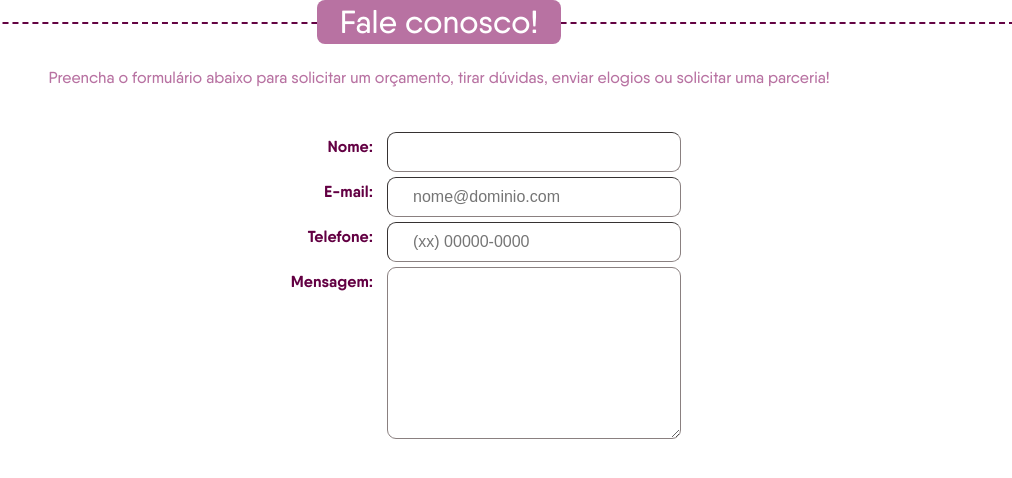
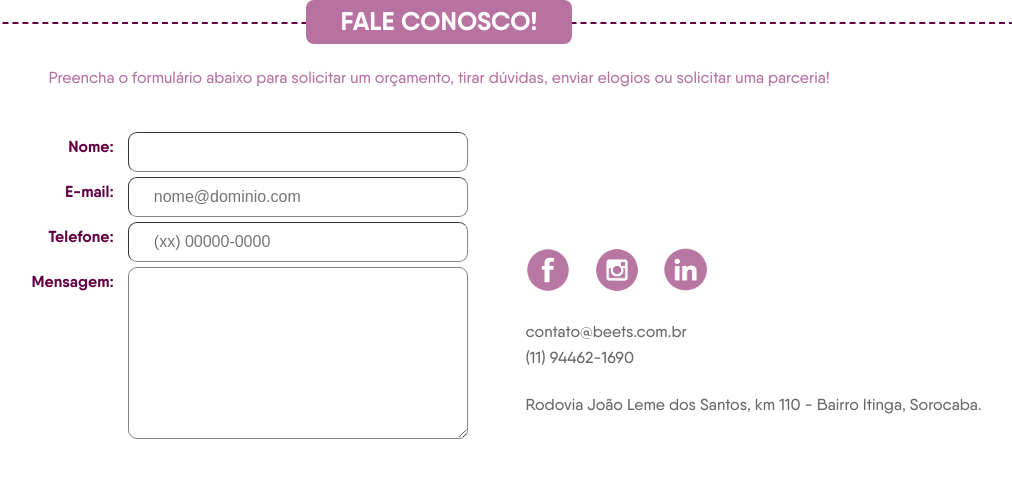
Before and after one commit to Beets-Jr/nosso-site, a plain HTML site: page contato.html in a window 1280 px wide. Shown: the whole page, without its empty margins (201-1213 px from the left). Drawn offline with Linux system fonts and the light colour scheme.

Commit message:
desenvolvimento contato, links pras redes sociais e endereço

```diff
--- a/contato.css
+++ b/contato.css
@@ -21,7 +21,7 @@ body {
     display: flex;
     flex-wrap: wrap;
     width: 90%;
-    justify-content: center;
+    justify-content: space-around;
     margin: 0 auto;
     font-family: 'Qanelas-medium', Calibri;
 }
@@ -29,12 +29,13 @@ body {
 #titulo-fale-conosco {
     background-color: #b872a2;
     color: #fff;
-    font-size: 2em;
+    font-size: 1.6em;
+    font-family: 'Qanelas-bold', Calibri;
     text-align: center;
     border: none;
     border-radius: 8px;
     margin: 0 auto -30px auto;
-    padding: 0.5% 2%;
+    padding: 0.8% 3%;
     height: 85%;
 }
 
@@ -57,6 +58,7 @@ body {
     font-family: Qanelas-bold;
     text-align: right;
     color: #630043;
+    flex-basis: 50%;
 }
 
 .campos-forms {
@@ -73,3 +75,38 @@ body {
     display: inline-block;
     margin-top: 6px;
 }
+
+#contatos {
+    flex-basis: 40%;
+    display: flex;
+    flex-wrap: wrap;
+    margin-top: 10%;
+    /* padding-right: 4%; */
+}
+
+#redes-sociais {
+    flex-basis: 100%;
+}
+
+#redes-sociais img {
+    width: 10%;
+    margin-right:4%;
+}
+
+#outros-contatos {
+    color: #696969; /* ou #4F4F4F */
+}
+
+#outros-contatos a {
+    text-decoration: none;
+    color: #696969;
+}
+
+#outros-contatos p {
+    margin-top: 6%;
+    color: #696969;
+}
+
+#endereco {
+    color: #696969;
+}
--- a/contato.html
+++ b/contato.html
@@ -14,7 +14,7 @@
 <body>
     <section id="fale-conosco">
 
-        <h3 id="titulo-fale-conosco">Fale conosco!</h3>
+        <h3 id="titulo-fale-conosco">FALE CONOSCO!</h3>
         <hr id="linha-fale-conosco">
         <p id="frase-formulario">Preencha o <b>formulário</b> abaixo para solicitar um orçamento, tirar dúvidas, enviar elogios ou solicitar uma parceria!</p>
 
@@ -31,6 +31,18 @@
             <!-- botão de envio do forms -->
         </form>
 
+        <section id="contatos">
+            <div id="redes-sociais">
+                <img src="img/redes sociais/icone_facebook.png" alt="Logotipo do Facebook em fundo roxo">
+                <img src="img/redes sociais/icone_instagram.png" alt="Logotipo do Instagram em fundo roxo">
+                <img src="img/redes sociais/icone_linkedin.png" alt="Logotipo do Linkedin em fundo roxo">
+            </div>
+            <div id="outros-contatos">
+                <a href="mailto:contato@beetsjr.com.br">contato@beets.com.br</a>
+                <p>(11) 94462-1690</p>
+            </div>
+            <p id="endereco">Rodovia João Leme dos Santos, km 110 - Bairro Itinga, Sorocaba.</p>
+        </section>
     </section>
 </body>
 </html>
```
